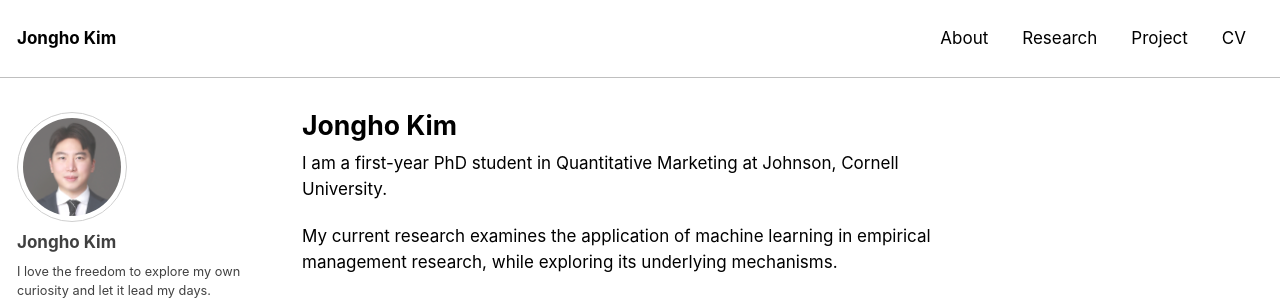
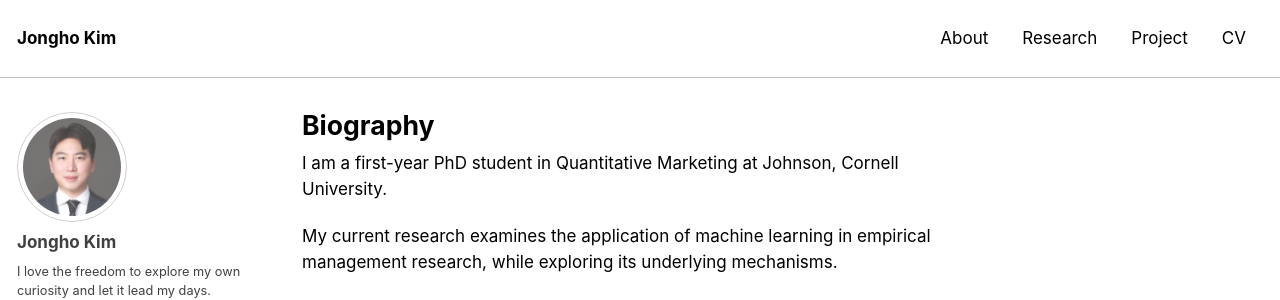
Before and after one commit to jonghkim/jonghkim.github.io, a Jekyll site: the page built from index.md, in a window 1280 px wide and 900 px high. Shown: the top 300 px of the window. Built offline with Jekyll 4.4.1, drawn with Linux system fonts in a browser that asks for light colours.

Commit message:
index updated

```diff
--- a/index.md
+++ b/index.md
@@ -1,6 +1,6 @@
 ---
 layout: single
-title: "Jongho Kim"
+title: "Biography"
 author_profile: true
 ---
 I am a first-year PhD student in Quantitative Marketing at Johnson, Cornell University.
```
